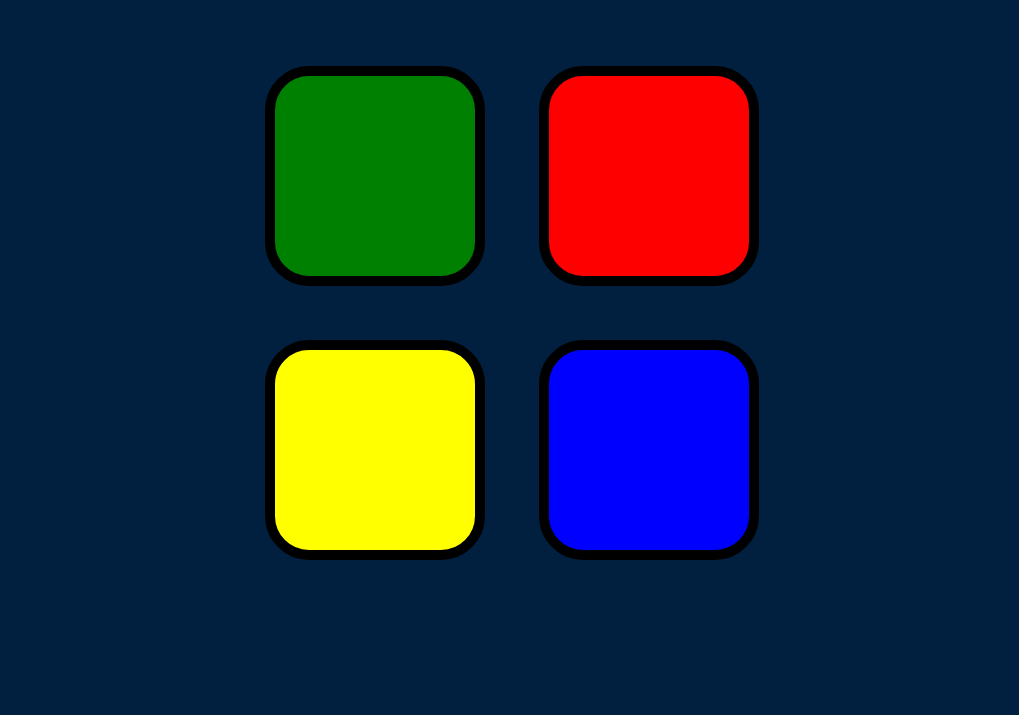
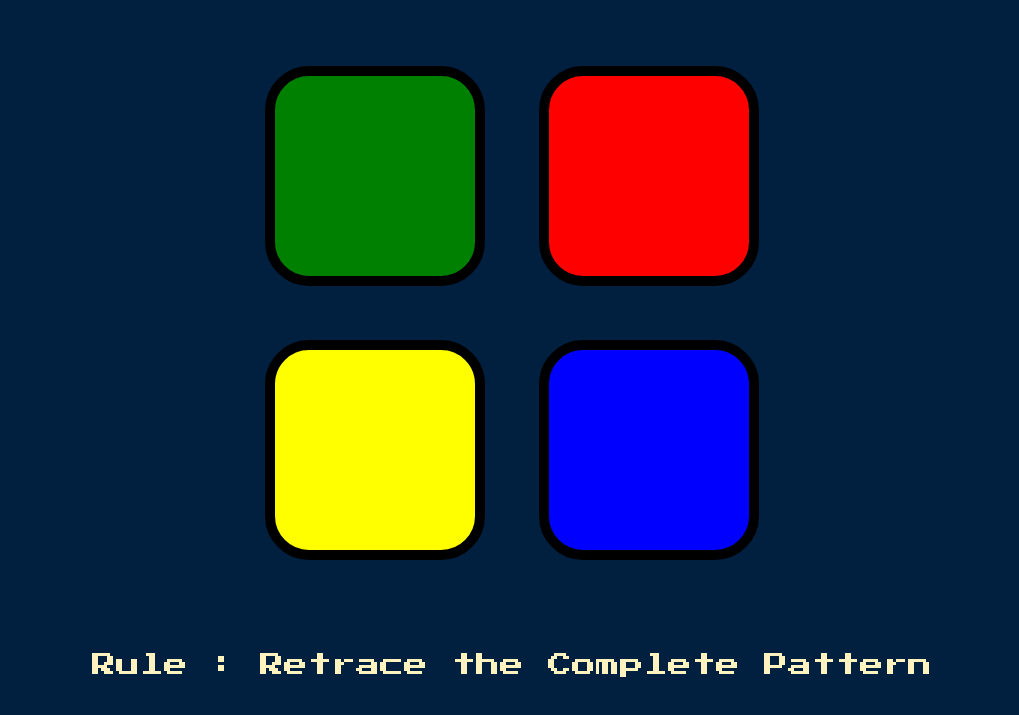
Before and after one commit to visvius/Simon-Game, a plain HTML site: page index.html in a window 1280 px wide. Shown: the part 133-848 px from the top of the page, without its empty margins (128-1147 px from the left). Before the commit the page ends 800 px from the top, so only its background shows below. Drawn offline with nearby package versions, Linux system fonts and the light colour scheme.

Commit message:
added rule ( in h3 tag)

```diff
--- a/index.html
+++ b/index.html
@@ -34,6 +34,7 @@
     </div>
 
   </div>
+  <h3>Rule : Retrace the Complete Pattern</h3>
 
   <script src="https://ajax.googleapis.com/ajax/libs/jquery/3.3.1/jquery.min.js"></script>
   <script src="game.js" charset="utf-8"></script>
```
